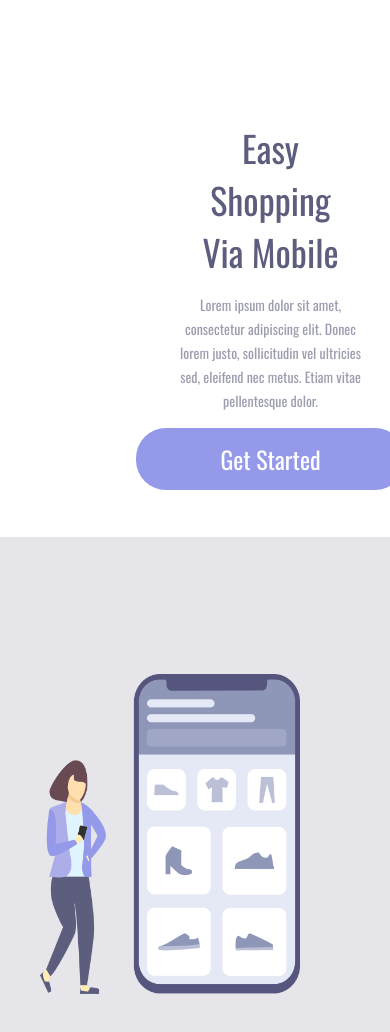
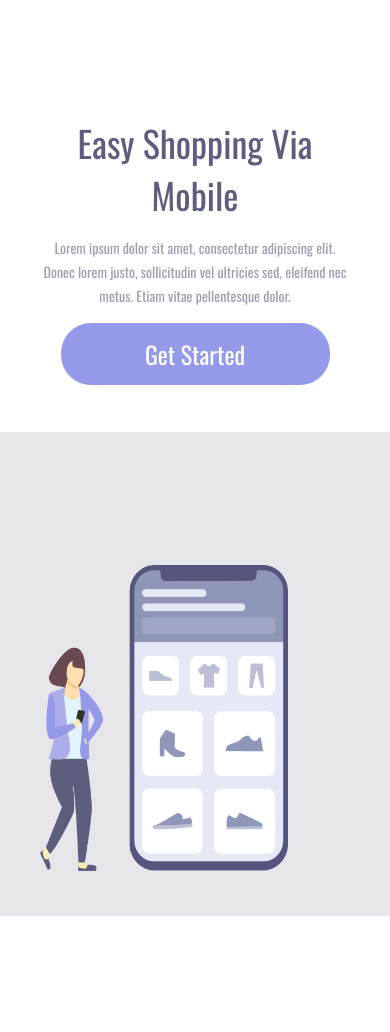
Before and after one commit to EvandroJMoreira/Easy-Shopping-Mobile, a plain HTML site: page index.html in a window 390 px wide. After the commit the page ends 916 px from the top, so only its background shows below. Drawn offline with nearby package versions, Linux system fonts and the light colour scheme.

Commit message:
Ajuste responsividade

```diff
--- a/style.css
+++ b/style.css
@@ -103,6 +103,7 @@ button:active {
         padding: 0;
         margin: 0;
         flex-direction: column;
+
     }
 
     header {
@@ -121,9 +122,10 @@ button:active {
 
     img {
         position: static;
+        right: 0;
         max-width: 80%;
-
-
+        right: auto;
+        left: auto;
     }
 
     .text {
@@ -131,6 +133,7 @@ button:active {
         height: 50%;
         display: block;
         order: 1;
+        padding-left: 0;
         margin: 10px, auto;
 
     }
@@ -155,4 +158,5 @@ button:active {
         margin: 15px auto 47px auto;
         display: block;
     }
+
 }
```
